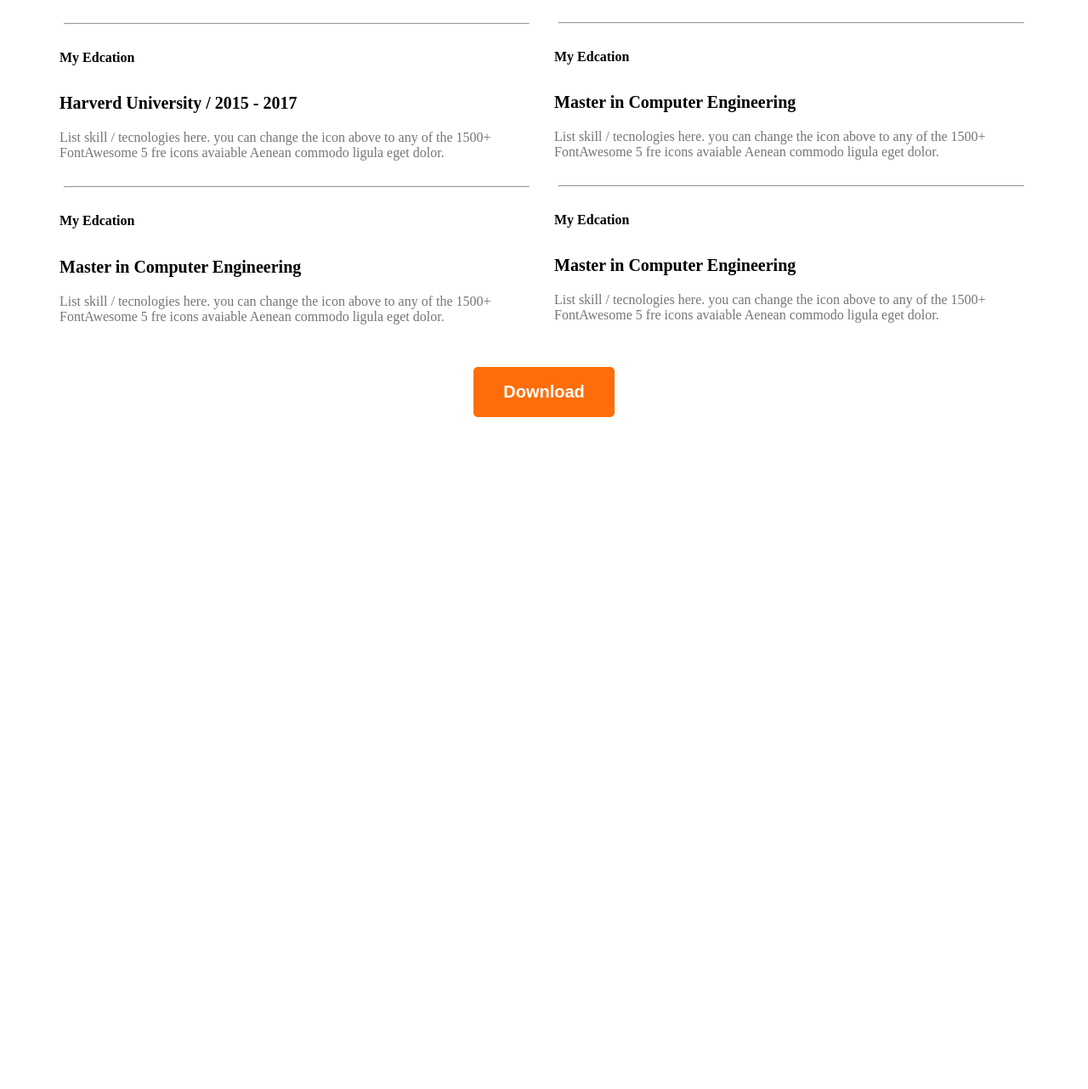
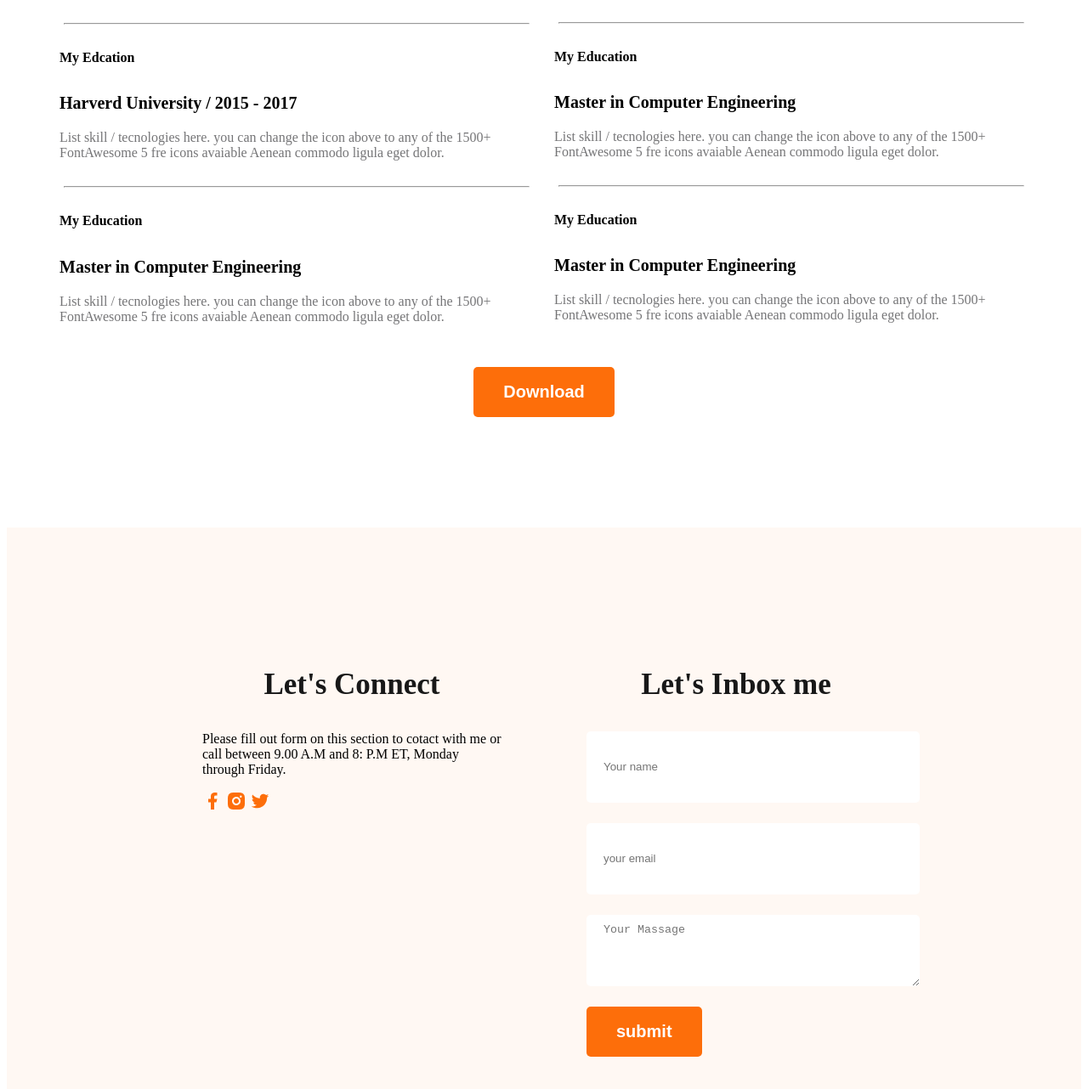
Before and after one commit to sheauly/web-dev-portfolio, a plain HTML site: page index.html in a window 1280 px wide. Shown: the part 2537-3819 px from the top of the page at 85% size. Before the commit the page ends 3158 px from the top, so only its background shows below. Drawn offline with Linux system fonts and the light colour scheme.

Commit message:
added the form part

```diff
--- a/index.html
+++ b/index.html
@@ -142,7 +142,7 @@
                        </div>
                     <hr />
                     <div class="experience">
-                        <h4 class="resume-column-title">My Edcation</h4>
+                        <h4 class="resume-column-title">My Education</h4>
                         <h5 class="experience-sub-title">Master in Computer Engineering</h5>
                         <div class="experience-description">List skill / tecnologies here. you can change
                             the icon above to any of the 1500+ FontAwesome 5 fre icons avaiable
@@ -159,7 +159,7 @@
                        </div>
                     <hr />
                     <div class="experience">
-                        <h4 class="resume-column-title">My Edcation</h4>
+                        <h4 class="resume-column-title">My Education</h4>
                         <h5 class="experience-sub-title">Master in Computer Engineering</h5>
                         <div class="experience-description">List skill / tecnologies here. you can change
                             the icon above to any of the 1500+ FontAwesome 5 fre icons avaiable
@@ -167,7 +167,7 @@
                        </div>
                     <hr />
                     <div class="experience">
-                        <h4 class="resume-column-title">My Edcation</h4>
+                        <h4 class="resume-column-title">My Education</h4>
                         <h5 class="experience-sub-title">Master in Computer Engineering</h5>
                         <div class="experience-description">List skill / tecnologies here. you can change
                             the icon above to any of the 1500+ FontAwesome 5 fre icons avaiable
@@ -180,7 +180,26 @@
             </div>
           </section>
     </main>
-    <footer>
+    <footer class="sceondary-bg">
+        <div class="footer-column">
+            <h3 class="section-title">Let's Connect</h3>
+            <p>Please fill out form on this section to cotact with me or call
+                between 9.00 A.M and 8: P.M ET, Monday through Friday.</p>
+                <div>
+                 <img src="images/icons/facebook.png" alt="" />
+                 <img src="images/icons/insta.png" alt="" />
+                 <img src="images/icons/twitter.png" alt="" />
+                </div>
+        </div>
 
+        <div class="footer-column">
+            <h3 class="section-title">Let's Inbox me</h3>
+            <form action="">
+                <input type="text" name="" id="" placeholder="Your name"/>
+                <input type="email" name="" id="" placeholder="your email"/>
+                <textarea name="" id="" cols="30" rows="20" placeholder="Your Massage"></textarea>
+                <button class="btn-primary" type="submit">submit</button>
+            </form>
+        </div>
     </footer>
 </html>
--- a/styles/style.css
+++ b/styles/style.css
@@ -157,3 +157,23 @@ color: #757577;
     text-align: center;
     margin-top: 50px;
 }
+/* footer part */
+footer{
+    padding: 130px 230px;
+    display: flex;
+    gap: 100px;
+}
+.footer-column{
+    width: 50%;
+}
+footer input[type="text"], footer input[type="email"],
+footer textarea{
+    height: 64px;
+    border-radius: 5px;
+    background-color: white;
+    display: block;
+    width: 100%;
+    padding: 10px 20px;
+    margin-bottom: 24px;
+    border: none;
+}
```
